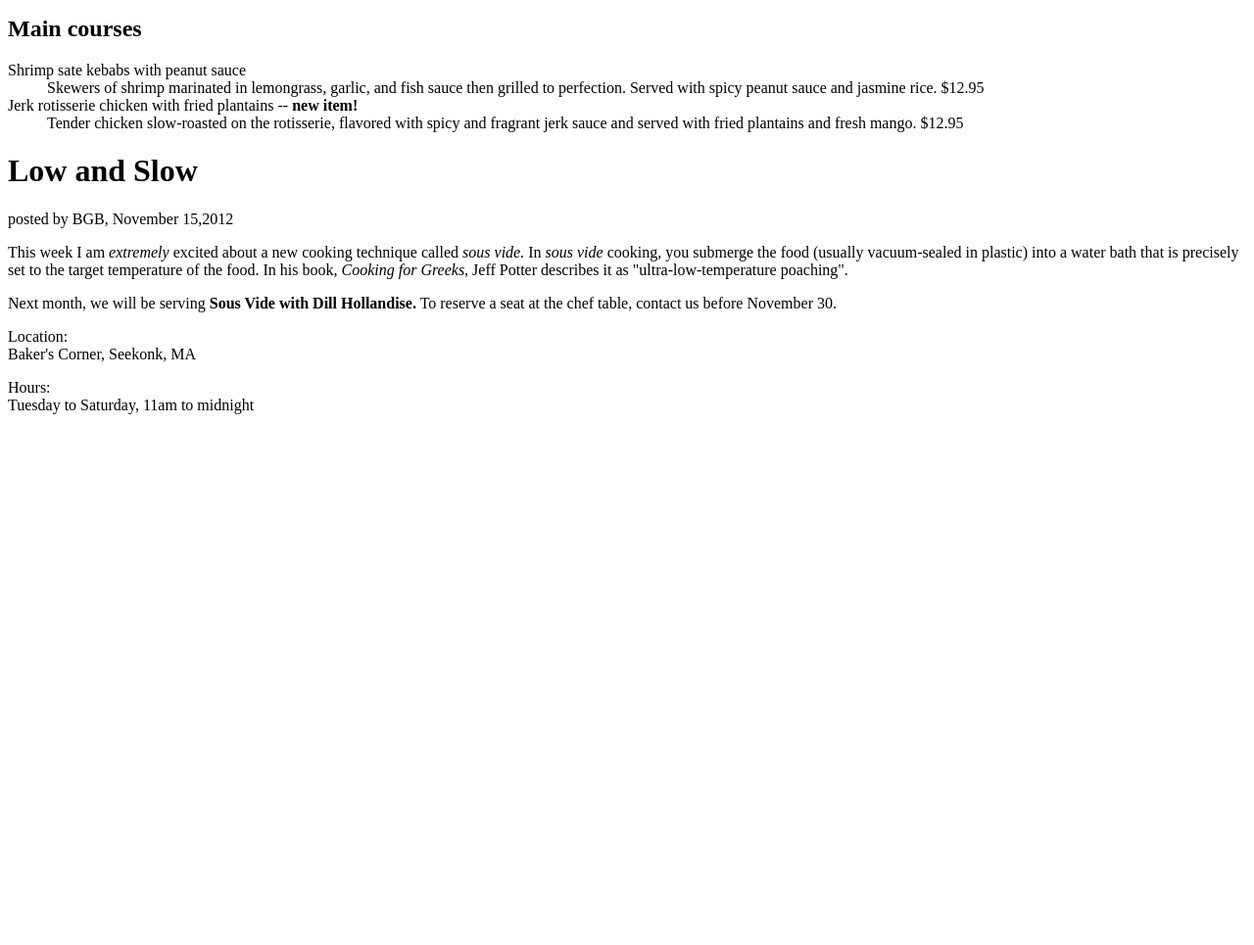
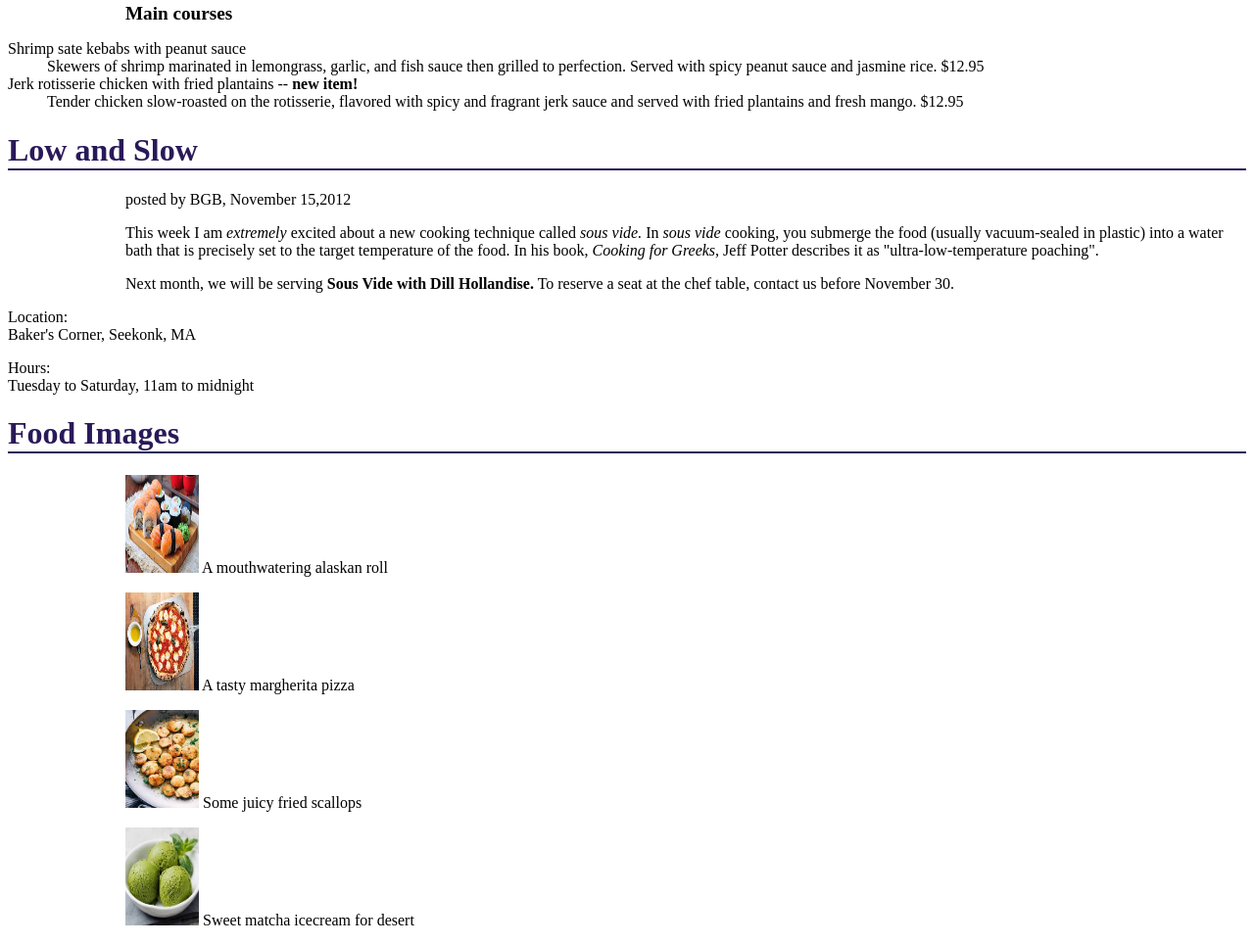
Before and after one commit to renataquiroz/renataquiroz.github.io, a plain HTML site: page blog.htm in a window 1280 px wide. Shown: the part 359-1324 px from the top of the page at 98% size. Before the commit the page ends 800 px from the top, so only its background shows below. Drawn offline with Linux system fonts and the light colour scheme.

Commit message:
Add files via upload

```diff
--- a/blog.htm
+++ b/blog.htm
@@ -1,6 +1,25 @@
 <html>
 
   <head>
+
+        <style type="text/css">
+          body {
+             background color: #C2A7F2;
+             font-family: sans serif;
+            }
+          h1{
+            color: #2A1959;
+            border-bottom: 2px solid #2A1959;
+          }
+        h2 {
+              color #474B94;
+              font-size: 1.2em;
+          }
+        h2, p {
+            margin-left:120px;
+          }
+      </style>
+
       <tile>Black Goose Bistro Blog</tile>
     </head>
 
@@ -54,5 +73,33 @@
             <dt>Tuesday to Saturday, 11am to midnight</dt>
 
         </dl>
+
+    <h1>Food Images</h1>
+
+
+<p>
+<a href="sushi.htm" target="new"><img
+src="images/blog_enteries/sushi.jpeg" alt="mouthwatering sushi" width="75" height="100" border="0"></a>
+A mouthwatering alaskan roll
+</p>
+
+<p>
+<a href="pizza.htm" target="new"><img
+src="images/blog_enteries/pizza.jpeg" alt="tasty pizza" width="75" height="100" border="0"></a>
+A tasty margherita pizza
+</p>
+
+<p>
+<a href="scallops.htm" target="new"><img
+src="images/blog_enteries/scallops.jpeg" alt="tasty pizza" width="75" height="100" border="0"></a>
+Some juicy fried scallops
+</p>
+
+<p>
+<a href="matcha2.htm" target="new"><img
+src="images/blog_enteries/matcha2.jpeg" alt="matcha donuts" width="75" height="100" border="0"></a>
+Sweet matcha icecream for desert
+</p>
+
     </body>
 <html>
```
